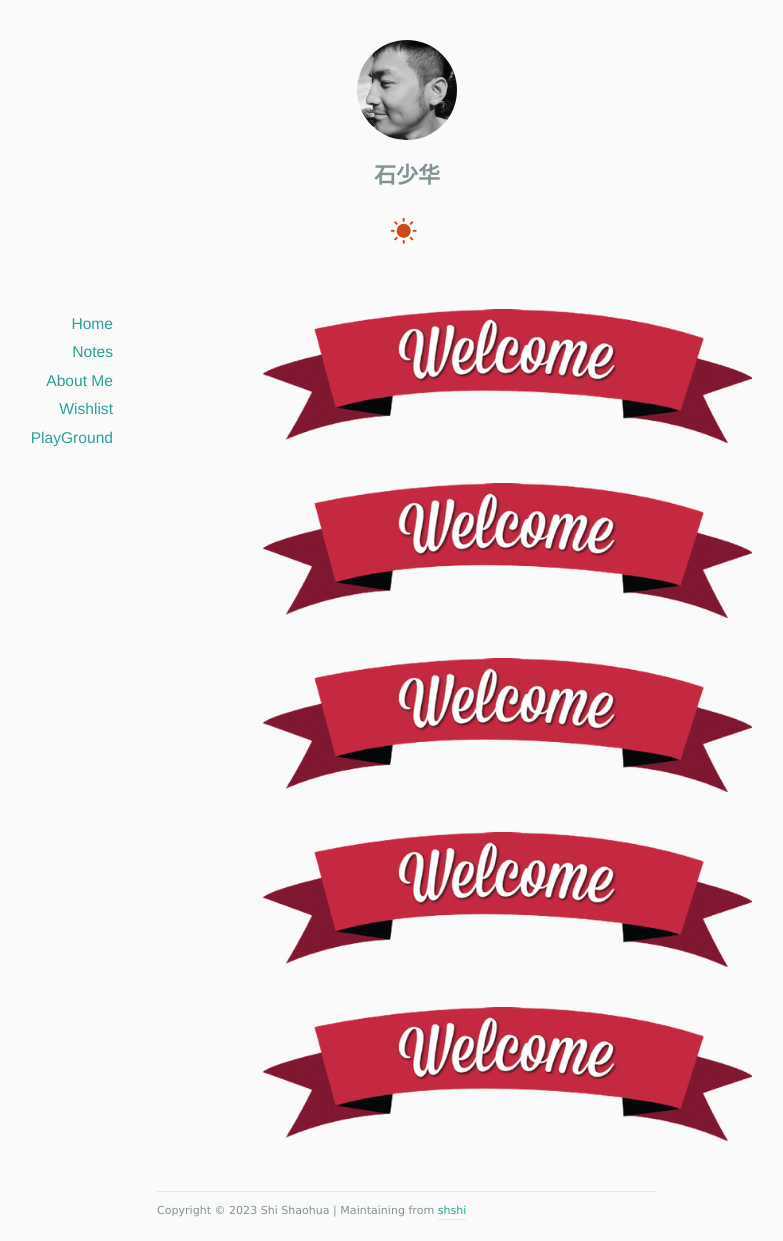
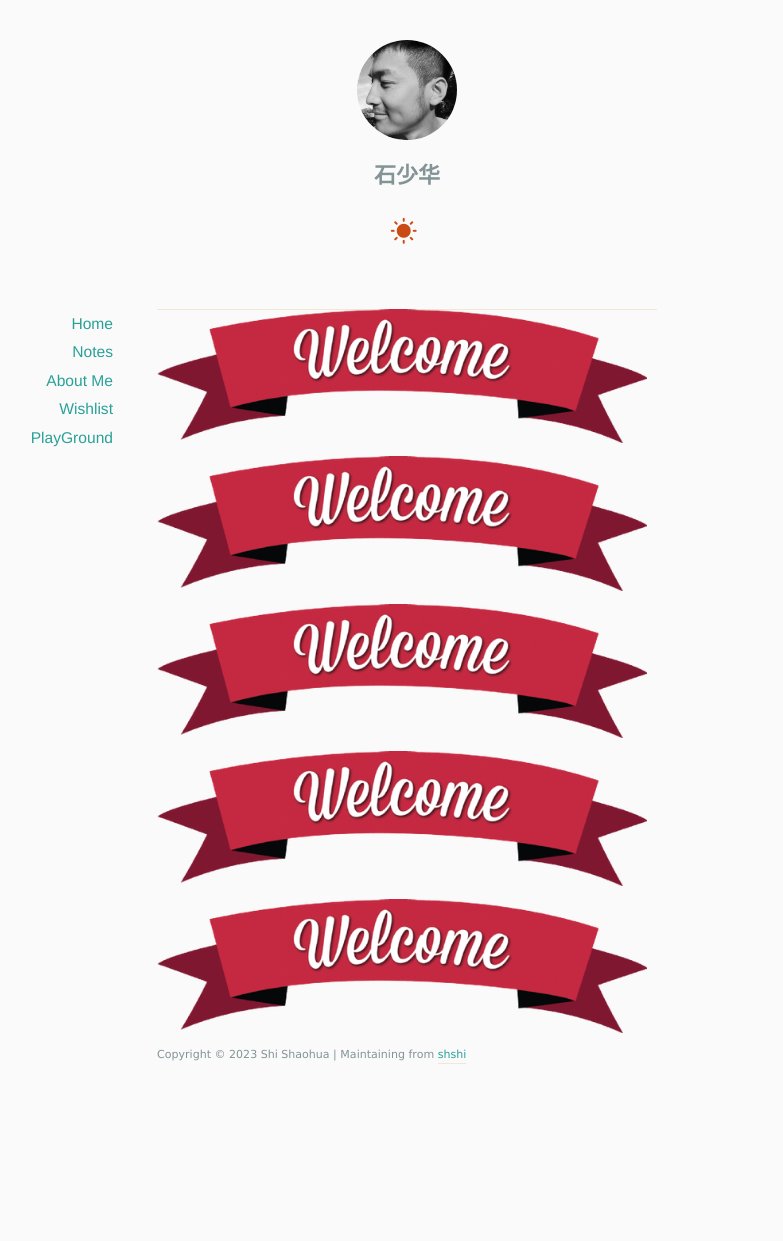
Before and after one commit to shshi/shishaohua.github.io, a Jekyll site: the page built from docs/index.html, in a window 1280 px wide. Shown: the whole page, without its empty margins (233-1016 px from the left). Built offline with Jekyll 4.4.1, drawn with Linux system fonts in a browser that asks for light colours; nearby versions of some CDN libraries; the list of posts is cut into pages by our own code; after the commit the page ends 1085 px from its top, so only the background shows below that.

Commit message:
Update index.html

```diff
--- a/docs/index.html
+++ b/docs/index.html
@@ -5,7 +5,7 @@
 
 {% for post in paginator.posts %}
 	<article class="post">
-		<img src="/images/welcome.png" class="middle" style="width:70%" align="center">
+		<img src="/images/welcome.png" class="middle" style="width:70%" align="left">
 	</article>
 {% endfor %}
 
```
